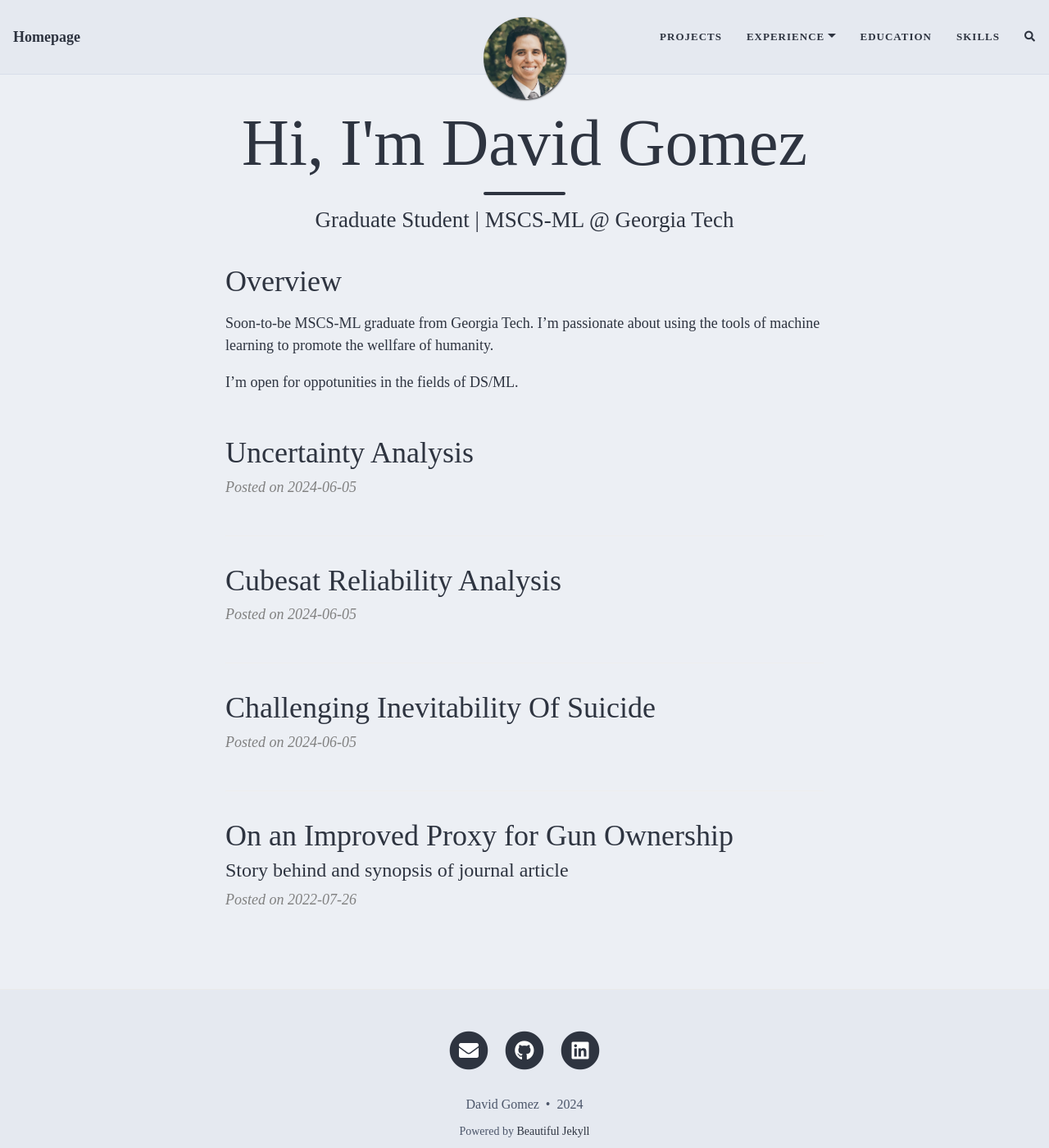
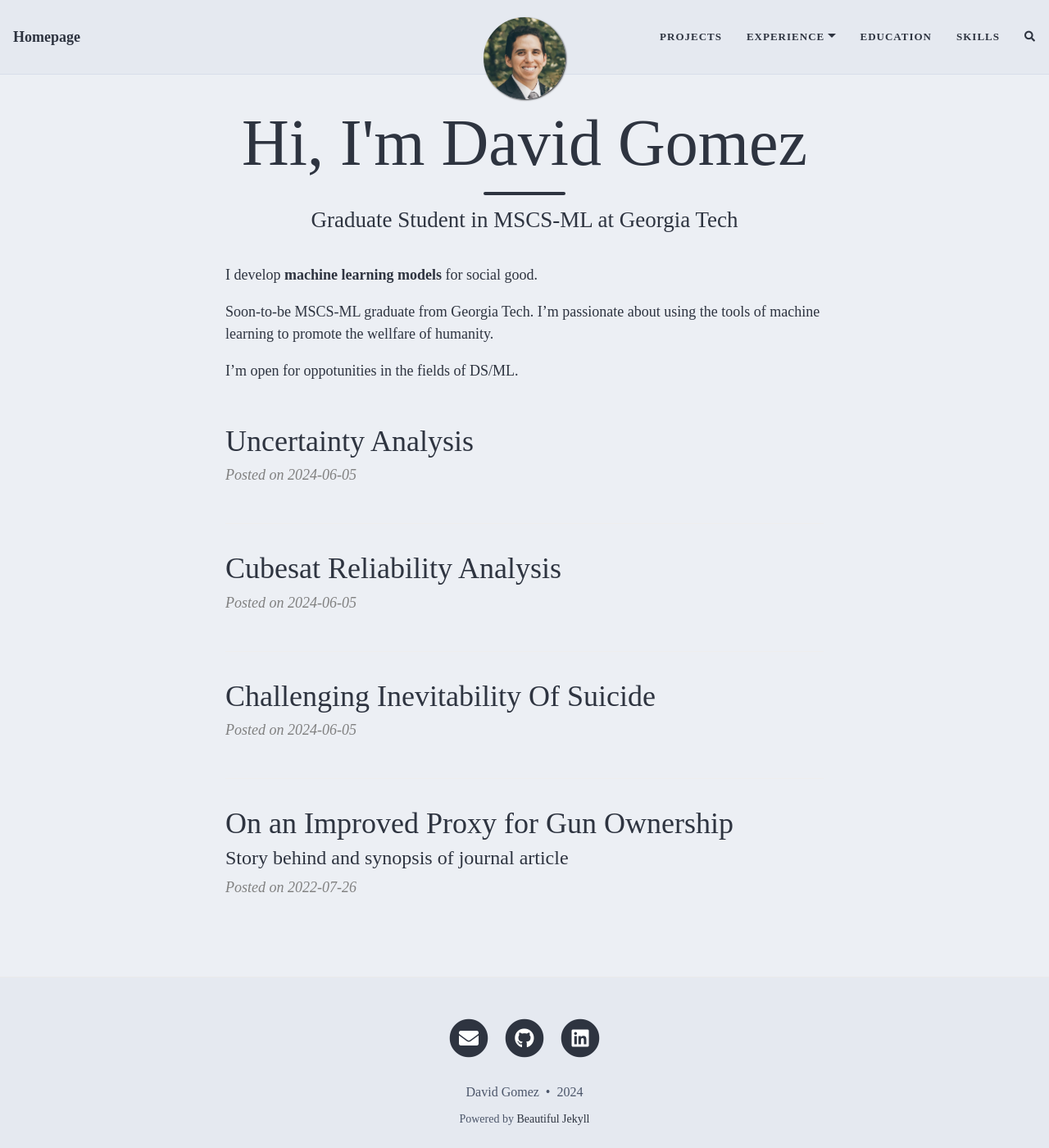
Before and after one commit to dbgomez94/dbgomez94.github.io, a Jekyll site: the page built from index.md, in a window 1280 px wide and 1400 px high. Shown: the whole window at 82% size. Built offline with Jekyll 4.4.1, drawn with Linux system fonts in a browser that asks for light colours; nearby versions of some CDN libraries; the list of posts is cut into pages by our own code; comment, search, counter and statistics services are not loaded.

Commit message:
update homepage

```diff
--- a/assets/css/beautifuljekyll.css
+++ b/assets/css/beautifuljekyll.css
@@ -567,7 +567,7 @@ footer .footer-custom-content {
 /* --- Tags --- */
 
 .blog-tags {
-  font-family: /*'Open Sans', 'Helvetica Neue', Helvetica, Arial, sans-serif;*/
+  font-family: 'avenir next' /*'Open Sans', 'Helvetica Neue', Helvetica, Arial, sans-serif;*/
   font-size: 0.9375rem;
   margin: 1.875rem 0;
 }
@@ -614,7 +614,7 @@ footer .footer-custom-content {
 }
 
 #full-tags-list {
-  font-family: 'Open Sans', 'Helvetica Neue', Helvetica, Arial, sans-serif;
+  font-family: 'avenir next' /* 'Open Sans', 'Helvetica Neue', Helvetica, Arial, sans-serif; */
 }
 
 #full-tags-list .tag-entry {
--- a/index.md
+++ b/index.md
@@ -1,10 +1,10 @@
 ---
 layout: home
 title: Hi, I'm David Gomez
-subtitle: Graduate Student | MSCS-ML @ Georgia Tech
+subtitle: Graduate Student in MSCS-ML at Georgia Tech
 ---
 
-# Overview
+I develop **machine learning models** for social good.
 
 Soon-to-be MSCS-ML graduate from Georgia Tech. I'm passionate about using the tools of machine learning to promote the wellfare of humanity.
 
```
Also changed, not shown: pages/cv.md (added, +4 -0 lines).
